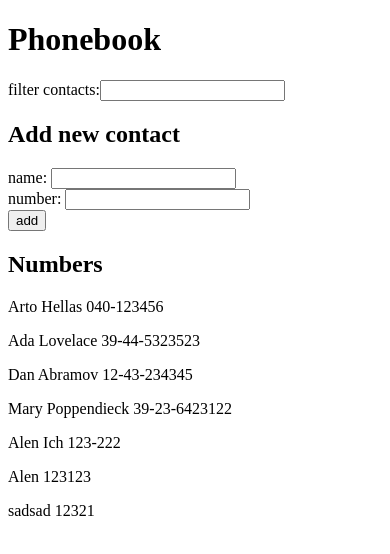
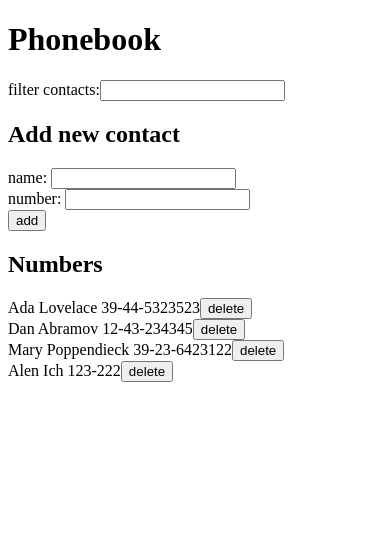
Before and after one commit to alen-ich/fullstack-open, a React (Vite) app in the folder part2/phonebook/: page / in a window 390 px wide. Shown: the top 554 px of the page. Built offline with nearby package versions, Linux system fonts and the light colour scheme; data requests are answered from the project's data file.

Commit message:
part2: finished phonebook step9

```diff
--- a/part2/phonebook/db.json
+++ b/part2/phonebook/db.json
@@ -1,10 +1,5 @@
 {
   "persons": [
-    {
-      "name": "Arto Hellas",
-      "number": "040-123456",
-      "id": "1"
-    },
     {
       "name": "Ada Lovelace",
       "number": "39-44-5323523",
@@ -24,16 +19,6 @@
       "id": "0a21",
       "name": "Alen Ich",
       "number": "123-222"
-    },
-    {
-      "id": "6",
-      "name": "Alen ",
-      "number": "123123"
-    },
-    {
-      "id": "115c",
-      "name": "sadsad",
-      "number": "12321"
     }
   ]
 }
--- a/part2/phonebook/src/App.jsx
+++ b/part2/phonebook/src/App.jsx
@@ -18,9 +18,7 @@ const App = () => {
 
   const handleNumberChange = event => setNewNumber(event.target.value)
 
-  const handleFilterNameChange = event => {
-    setFilterName(event.target.value)
-  }
+  const handleFilterNameChange = event => setFilterName(event.target.value)
 
   const addContact = event => {
     event.preventDefault()
@@ -40,6 +38,13 @@ const App = () => {
     setNewNumber('')
   }
 
+  const handleDelete = contact => {
+    if(window.confirm(`Delete ${contact.name} ?`)) {
+    contactsService.deleteContact(contact.id)
+      .then(response => setPersons(persons.filter(person => person.id !== response.id)))
+    }
+  }
+
   useEffect(() => {
     contactsService.getContacts()
       .then(response => setPersons(response))
@@ -56,7 +61,7 @@ const App = () => {
         onNameChange={handleNameChange}
         onNumberChange={handleNumberChange}
       />
-      <Contacts contacts={persons} />
+      <Contacts contacts={persons} onDelete={handleDelete} />
     </div>
   )
 }
--- a/part2/phonebook/src/components/Contacts.jsx
+++ b/part2/phonebook/src/components/Contacts.jsx
@@ -1,9 +1,16 @@
-const Contacts = ({contacts}) => {
+const Contacts = ({contacts, onDelete}) => {
     return(
         <>
             <h2>Numbers</h2>
             <div>
-                {contacts.map(contact => <p key={contact.id}>{contact.name} {contact.number}</p>)}
+                {contacts.map(contact => {
+                    return (
+                        <div key={contact.id}>
+                            <span>{contact.name} {contact.number}</span>
+                            <button onClick={() => onDelete(contact)}>delete</button>
+                        </div>
+                    )
+                })}
             </div>
         </>
     )
--- a/part2/phonebook/src/services/contacts.js
+++ b/part2/phonebook/src/services/contacts.js
@@ -11,4 +11,9 @@ const createContact = newContact => {
     return request.then(response => response.data)
 }
 
-export default { getContacts, createContact }
+const deleteContact = id => {
+    const request = axios.delete(`${baseUrl}/${id}`)
+    return request.then(response => response.data)
+}
+
+export default { getContacts, createContact, deleteContact }
```
